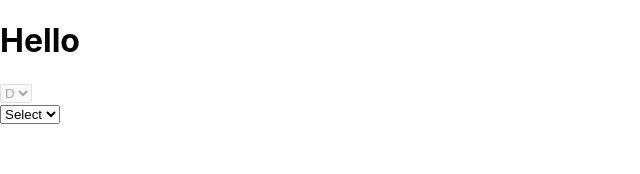
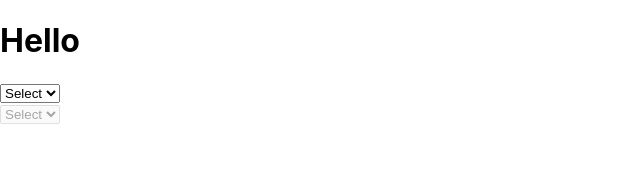
Before and after one commit to Stacky32/react-componentlib, a React (Create React App) app: page / in a window 1280 px wide. Shown: the top 174 px of the page, without its empty margins (0-640 px from the left). Built offline with nearby package versions, Linux system fonts and the light colour scheme.

Commit message:
Linked dropdown - added Select component

```diff
--- a/src/App.tsx
+++ b/src/App.tsx
@@ -4,33 +4,33 @@ import LinkedDropdown from './components/LinkedDropdown';
 
 export default function App(): ReactElement {
     const ddData = [
-        // {
-        //     value: 'a',
-        //     text: 'A',
-        //     relations: [
-        //         { value: '1', text: '1'},
-        //         { value: '2', text: '2'},
-        //         { value: '3', text: '3' }
-        //     ]
-        // },
-        // {
-        //     value: 'b',
-        //     text: 'B',
-        //     relations: [
-        //         { value: '4', text: '4'},
-        //         { value: '5', text: '5'},
-        //         { value: '6', text: '6' }
-        //     ]
-        // },
-        // {
-        //     value: 'c',
-        //     text: 'C',
-        //     relations: [
-        //         { value: '7', text: '7'},
-        //         { value: '8', text: '8'},
-        //         { value: '9', text: '9' }
-        //     ]
-        // },
+        {
+            value: 'a',
+            text: 'A',
+            relations: [
+                { value: '1', text: '1'},
+                { value: '2', text: '2'},
+                { value: '3', text: '3' }
+            ]
+        },
+        {
+            value: 'b',
+            text: 'B',
+            relations: [
+                { value: '4', text: '4'},
+                { value: '5', text: '5'},
+                { value: '6', text: '6' }
+            ]
+        },
+        {
+            value: 'c',
+            text: 'C',
+            relations: [
+                { value: '7', text: '7'},
+                { value: '8', text: '8'},
+                { value: '9', text: '9' }
+            ]
+        },
         {
             value: 'd',
             text: 'D',
--- a/src/components/LinkedDropdown.tsx
+++ b/src/components/LinkedDropdown.tsx
@@ -1,9 +1,6 @@
 import { useMemo, useState } from "react";
-
-type SelectItem = {
-    value: string;
-    text: string;
-}
+import Select from "./Select";
+import type { SelectItem } from "./Select";
 
 type SelectGroup = SelectItem & {
     relations: SelectItem[]
@@ -23,7 +20,9 @@ export default function LinkedDropdown({ options }: Props) {
     );
 
     const secondOptions = useMemo(
-        () => options.length === 1 ? options[0].relations : options.find(o => o.value === firstValue)?.relations ?? [],
+        () => options.length === 1
+            ? options[0].relations
+            : options.find(o => o.value === firstValue)?.relations ?? [],
         [firstValue, options]
     );
 
@@ -49,34 +48,20 @@ export default function LinkedDropdown({ options }: Props) {
     return (
         <div>
             <div>
-                <select
+                <Select
                     value={firstSelection}
+                    options={firstOptions}
                     onChange={handleFirstDDChange}
                     disabled={isFirstDisabled}
-                >
-                    {firstOptions.length !== 1 ? (
-                        <option key='default' value={undefined}>Select</option>
-                    ) : null}
-
-                    {firstOptions.map(o => (
-                        <option key={o.value} value={o.value}>{o.text}</option>
-                    ))}
-                </select>
+                />
             </div>
             <div>
-                <select
+                <Select
                     value={secondSelection}
+                    options={secondOptions}
                     onChange={handleSecondDDChange}
                     disabled={isSecondDisabled}
-                >
-                    {secondOptions.length !== 1 ? (
-                        <option key='default' value={undefined}>Select</option>
-                    ) : null}
-
-                    {secondOptions.map(o => (
-                        <option key={o.value} value={o.value}>{o.text}</option>
-                    ))}
-                </select>
+                />
             </div>
         </div>
     );
--- /dev/null
+++ b/src/components/Select.tsx
@@ -0,0 +1,29 @@
+export type SelectItem = {
+    value: string;
+    text: string;
+}
+
+interface Props {
+    value: string | undefined;
+    onChange: React.ChangeEventHandler<HTMLSelectElement>;
+    options: SelectItem[];
+    disabled?: boolean;
+}
+
+export default function Select({ value, onChange, options, disabled }: Props) {
+    return (
+        <select
+            value={value}
+            onChange={onChange}
+            disabled={disabled}
+        >
+            {options.length !== 1 ? (
+                <option key='default' style={{ display: 'none' }} value={undefined}>Select</option>
+            ) : null}
+
+            {options.map(o => (
+                <option key={o.value} value={o.value}>{o.text}</option>
+            ))}
+        </select>
+    )
+}
```
